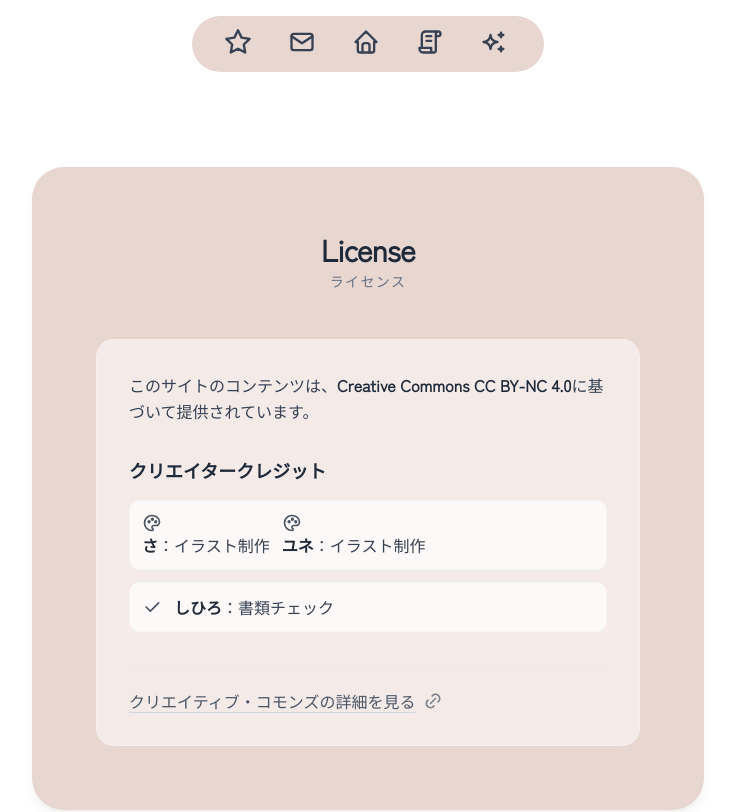
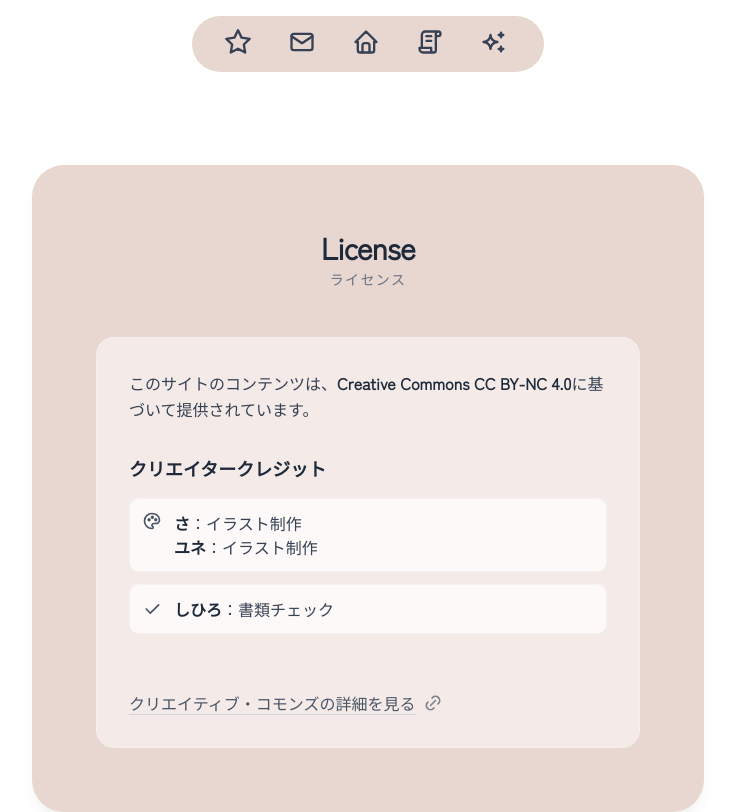
Before and after one commit to ayane0857/ayane-official-site-v2, a Next.js app: page /license in a window 1280 px wide. Shown: the top 812 px of the page, without its empty margins (272-1007 px from the left). Built offline with nearby package versions, Linux system fonts and the light colour scheme.

Commit message:
デザイン修正

```diff
--- a/app/license/page.tsx
+++ b/app/license/page.tsx
@@ -39,19 +39,14 @@ export default function License() {
             クリエイタークレジット
           </h3>
           <div className="mt-4 space-y-3">
-            <div className="flex items-center gap-3 p-3 bg-white/70 rounded-lg border border-gray-200/30 hover:bg-white/80 transition-colors">
-
-              <div>              <TbPalette className="h-5 w-5 text-gray-600 flex-shrink-0" />
-              <div className="text-gray-700 text-sm md:text-base">
-                <span className="font-semibold text-gray-800">さ</span>
-                ：イラスト制作
-              </div></div>
-              <div><TbPalette className="h-5 w-5 text-gray-600 flex-shrink-0" />
-              <div className="text-gray-700 text-sm md:text-base">
-                <span className="font-semibold text-gray-800">ユネ</span>
-                ：イラスト制作
-              </div></div>
-
+            <div className="flex gap-3 p-3 bg-white/70 rounded-lg border border-gray-200/30 hover:bg-white/80 transition-colors">
+              <TbPalette className="h-5 w-5 text-gray-600 flex-shrink-0" />
+              <ul className="text-gray-700 text-sm md:text-base">
+                <li><span className="font-semibold text-gray-800">さ</span>
+                ：イラスト制作</li>
+                <li><span className="font-semibold text-gray-800">ユネ</span>
+                ：イラスト制作</li>
+              </ul>
             </div>
             <div className="flex items-center gap-3 p-3 bg-white/70 rounded-lg border border-gray-200/30 hover:bg-white/80 transition-colors">
               <TbCheck className="h-5 w-5 text-gray-600 flex-shrink-0" />
```
